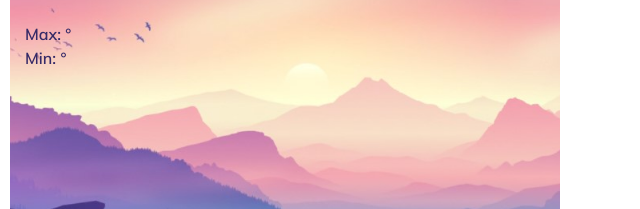
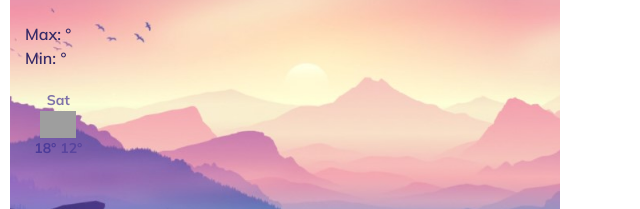
Before and after one commit to VirginiaRool/vanilla-weather-app, a plain HTML site: page index.html in a window 1280 px wide. Shown: the part 222-431 px from the top of the page, without its empty margins (0-640 px from the left). Drawn offline with nearby package versions, Linux system fonts and the light colour scheme; grey boxes are pictures that could not be loaded.

Commit message:
Addes the forecast HTML and CSS

```diff
--- a/index.html
+++ b/index.html
@@ -82,6 +82,22 @@
             </div>
           </div>
         </div>
+        <div class="weather-forecast">
+          <div class="row">
+            <div class="col-2">
+              <div class="weather-forecast-date">Sat</div>
+              <img
+                src="http://openweathermap.org/img/wn/01n@2x.png"
+                alt=""
+                width="36"
+              />
+              <div class="forecast-temperatures">
+                <span class="forecast-temperature-max">18°</span>
+                <span class="forecast-temperature-min">12°</span>
+              </div>
+            </div>
+          </div>
+        </div>
       </div>
       <p class="repository">
         <a
--- a/src/styles.css
+++ b/src/styles.css
@@ -105,3 +105,16 @@ li::first-letter {
   color: #362a67;
   text-decoration: none;
 }
+
+.weather-forecast {
+  font-size: 14px;
+  color: #4c3b99;
+  font-weight: bold;
+  text-align: center;
+  padding-top: 20px;
+}
+
+.weather-forecast-date,
+.forecast-temperature-min {
+  opacity: 0.7;
+}
```
